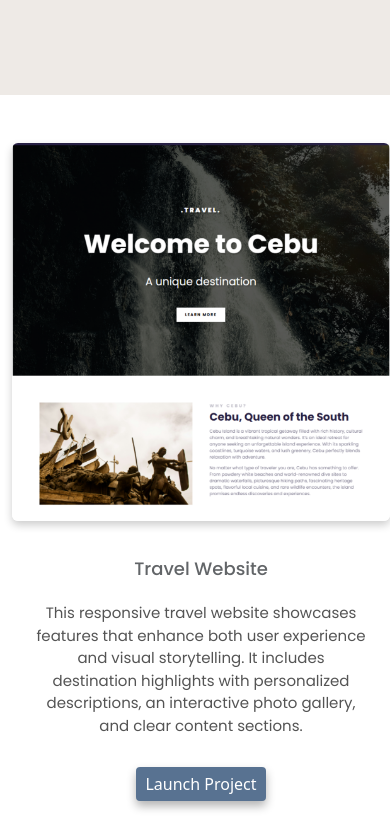
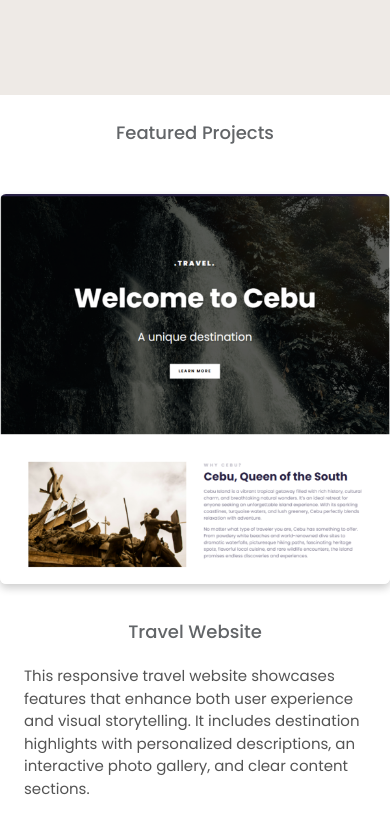
Before and after one commit to GwenCodes/portfolio-shecode-gwen, a website: page index.html in a window 390 px wide. Shown: the part 248-1071 px from the top of the page. Drawn offline with nearby package versions, Linux system fonts and the light colour scheme.

Commit message:
Added Title

```diff
--- a/index.html
+++ b/index.html
@@ -53,6 +53,7 @@
       <h3>Frontend developer from New Jersey, USA</h3>
     </div>
     <br />
+    <h2 class="mt-4">Featured Projects</h2>
     <div class="container container-fluid mt-5">
       <div class="row">
         <div class="col-12 col-sm-6 mb-4">
--- a/portfolio.css
+++ b/portfolio.css
@@ -30,7 +30,7 @@
 .container {
   width: 100%;
   margin: 0 auto;
-  padding-right: 0;
+  padding: 0;
 }
 
 /* ==========================================================================
@@ -365,7 +365,7 @@ footer .social-links a:hover {
    ========================================================================== */
 
 /* Mobile Styles (max-width: 576px) */
-@media (max-width: 576px) {
+@media (max-width: 600px) {
   /* Typography */
 
   h1 {
@@ -416,10 +416,6 @@ footer .social-links a:hover {
   }
 
   /* Layout & Containers */
-  .container {
-    text-align: center;
-    margin: 0 auto;
-  }
 
   .hero {
     padding: 90px 10px;
@@ -481,7 +477,7 @@ footer .social-links a:hover {
 }
 
 /* Tablet Styles (max-width: 768px) */
-@media (max-width: 768px) {
+@media (max-width: 600px) {
   .about-paragraph p {
     margin-left: 0;
     padding-left: 0;
```
